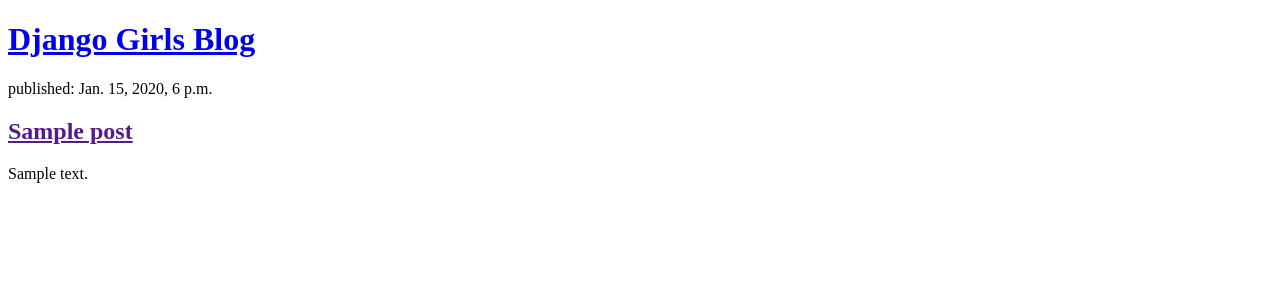
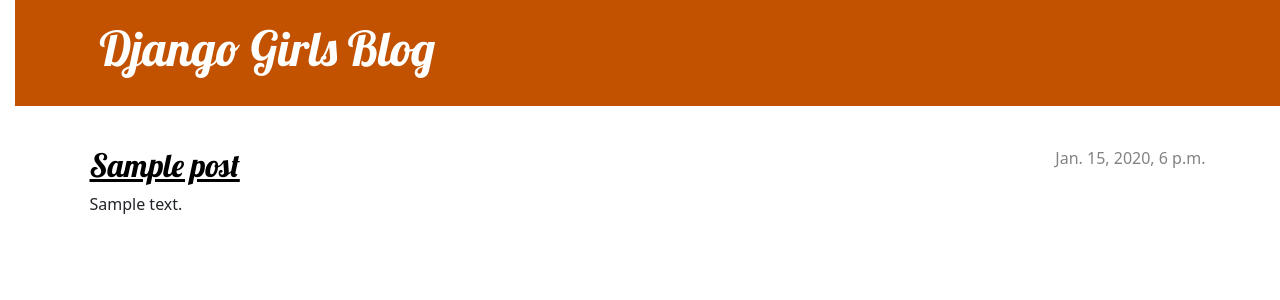
Before and after one commit to CalliMoon/djangomoonlight, a Django app: page / in a window 1280 px wide. Shown: the top 300 px of the page. Run offline with Django 3.2, Linux system fonts and the light colour scheme; tables that the repository leaves empty hold one stand-in row (values such as "Sample post").

Commit message:
Added view and template for detailed blog post and for the site.

```diff
--- /dev/null
+++ b/blog/static/css/blog.css
@@ -0,0 +1,85 @@
+h1 a, h2 a {
+    color: #C25100;
+}
+body {
+    padding-left: 15px;
+}
+
+.django {
+    color: yellow;
+}
+
+h1 a, h2 a {
+    color: #C25100;
+    font-family: 'Lobster';
+}
+.page-header {
+    background-color: #C25100;
+    margin-top: 0;
+    margin-bottom: 40px;
+    padding: 20px 20px 20px 40px;
+}
+
+.page-header h1,
+.page-header h1 a,
+.page-header h1 a:visited,
+.page-header h1 a:active {
+    color: #ffffff;
+    font-size: 36pt;
+    text-decoration: none;
+}
+
+h1,
+h2,
+h3,
+h4 {
+    font-family: 'Lobster', cursive;
+}
+
+.date {
+    color: #828282;
+}
+
+.save {
+    float: right;
+}
+
+.post-form textarea,
+.post-form input {
+    width: 100%;
+}
+
+.top-menu,
+.top-menu:hover,
+.top-menu:visited {
+    color: #ffffff;
+    float: right;
+    font-size: 26pt;
+    margin-right: 20px;
+}
+
+.post {
+    margin-bottom: 70px;
+}
+
+.post h2 a,
+.post h2 a:visited {
+    color: #000000;
+}
+
+.post > .date,
+.post > .actions {
+    float: right;
+}
+
+.btn-secondary,
+.btn-secondary:visited {
+    color: #C25100;
+    background: none;
+    border-color: #C25100;
+}
+
+.btn-secondary:hover {
+    color: #FFFFFF;
+    background-color: #C25100;
+}
--- /dev/null
+++ b/blog/templates/blog/base.html
@@ -0,0 +1,25 @@
+{% load static %}
+<!DOCTYPE html>
+<html>
+    <head>
+        <title>Django Girls blog</title>
+        <link rel="stylesheet" href="https://cdn.jsdelivr.net/npm/bootstrap@5.1.3/dist/css/bootstrap.min.css" integrity="sha384-1BmE4kWBq78iYhFldvKuhfTAU6auU8tT94WrHftjDbrCEXSU1oBoqyl2QvZ6jIW3" crossorigin="anonymous">
+        <link href='//fonts.googleapis.com/css?family=Lobster&subset=latin,latin-ext' rel='stylesheet' type='text/css'>
+        <link rel="stylesheet" href="{% static 'css/blog.css' %}">
+    </head>
+    <body>
+        <header class="page-header">
+          <div class="container">
+              <h1><a href="/">Django Girls Blog</a></h1>
+          </div>
+        </header>
+        <main class="container">
+            <div class="row">
+                <div class="col">
+                {% block content %}
+                {% endblock %}
+                </div>
+            </div>
+        </main>
+    </body>
+</html>
--- a/blog/templates/blog/post_list.html
+++ b/blog/templates/blog/post_list.html
@@ -1,17 +1,12 @@
-<!DOCTYPE html>
-<html>
-    <head>
-        <title>Django Girls</title>
-    </head>
-    <body>
-        <header>
-            <h1><a href="/">Django Girls Blog</a></h1>
-        </header>
+{% extends 'blog/base.html' %}
 
-        {% for post in posts %}
-            <article>
-                <time>published: {{ post.published_date }}</time>
-                <h2><a href="">{{ post.title }}</a></h2>
-                <p>{{ post.text|linebreaksbr }}</p>
-            </article>
-        {% endfor %}
+{% block content %}
+    {% for post in posts %}
+        <article class="post">
+            <time class="date">
+                {{ post.published_date }}
+            </time>
+            <h2><a href="{% url 'post_detail' pk=post.pk %}">{{ post.title }}</a></h2>            <p>{{ post.text|linebreaksbr }}</p>
+        </article>
+    {% endfor %}
+{% endblock %}
--- a/blog/urls.py
+++ b/blog/urls.py
@@ -3,4 +3,5 @@
 
 urlpatterns = [
     path('', views.post_list, name='post_list'),
+    path('post/<int:pk>/', views.post_detail, name='post_detail'),
 ]
--- a/blog/views.py
+++ b/blog/views.py
@@ -6,7 +6,12 @@
 from django.shortcuts import render
 from django.utils import timezone
 from .models import Post
+from django.shortcuts import render, get_object_or_404
 
 def post_list(request):
     posts = Post.objects.filter(published_date__lte=timezone.now()).order_by('published_date')
     return render(request, 'blog/post_list.html', {'posts': posts})
+
+def post_detail(request, pk):
+    post = get_object_or_404(Post, pk=pk)
+    return render(request, 'blog/post_detail.html', {'post': post})
--- a/ladies/urls.py
+++ b/ladies/urls.py
@@ -15,8 +15,12 @@
 """
 from django.contrib import admin
 from django.urls import path, include
+from django.conf.urls.static import static
+from django.conf import settings
 
 urlpatterns = [
     path('admin/', admin.site.urls),
     path('', include('blog.urls')),
 ]
+
+urlpatterns += static(settings.STATIC_URL, document_root=settings.STATIC_ROOT)
```
Also changed, not shown: blog/templates/blog/post_detail.html (added, +13 -0 lines).
